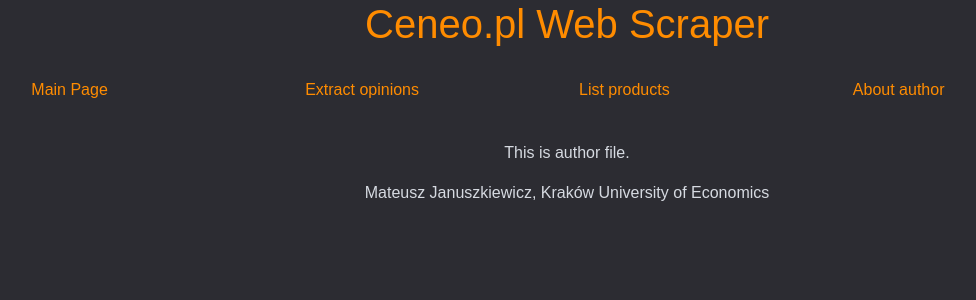
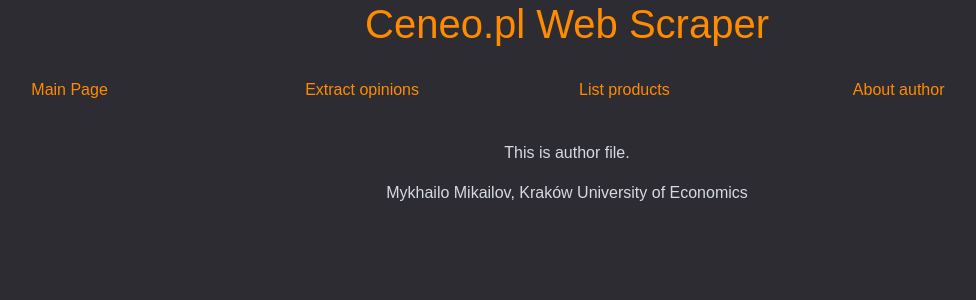
Before and after one commit to mmiki057/CeneoWebScraper1, a Flask app: page /author in a window 1280 px wide. Shown: the top 300 px of the page, without its empty margins (73-1049 px from the left). Run offline with Flask 3, Linux system fonts and the light colour scheme; some libraries are stand-ins or nearby versions.

Commit message:
Update base.html

```diff
--- a/app/templates/base.html
+++ b/app/templates/base.html
@@ -38,7 +38,7 @@
         {% endblock %}
     </section>
     <footer>
-        <p>Mateusz Januszkiewicz, Kraków University of Economics</p>
+        <p>Mykhailo Mikailov, Kraków University of Economics</p>
     </footer>
     {% block scripts %}
 
```
